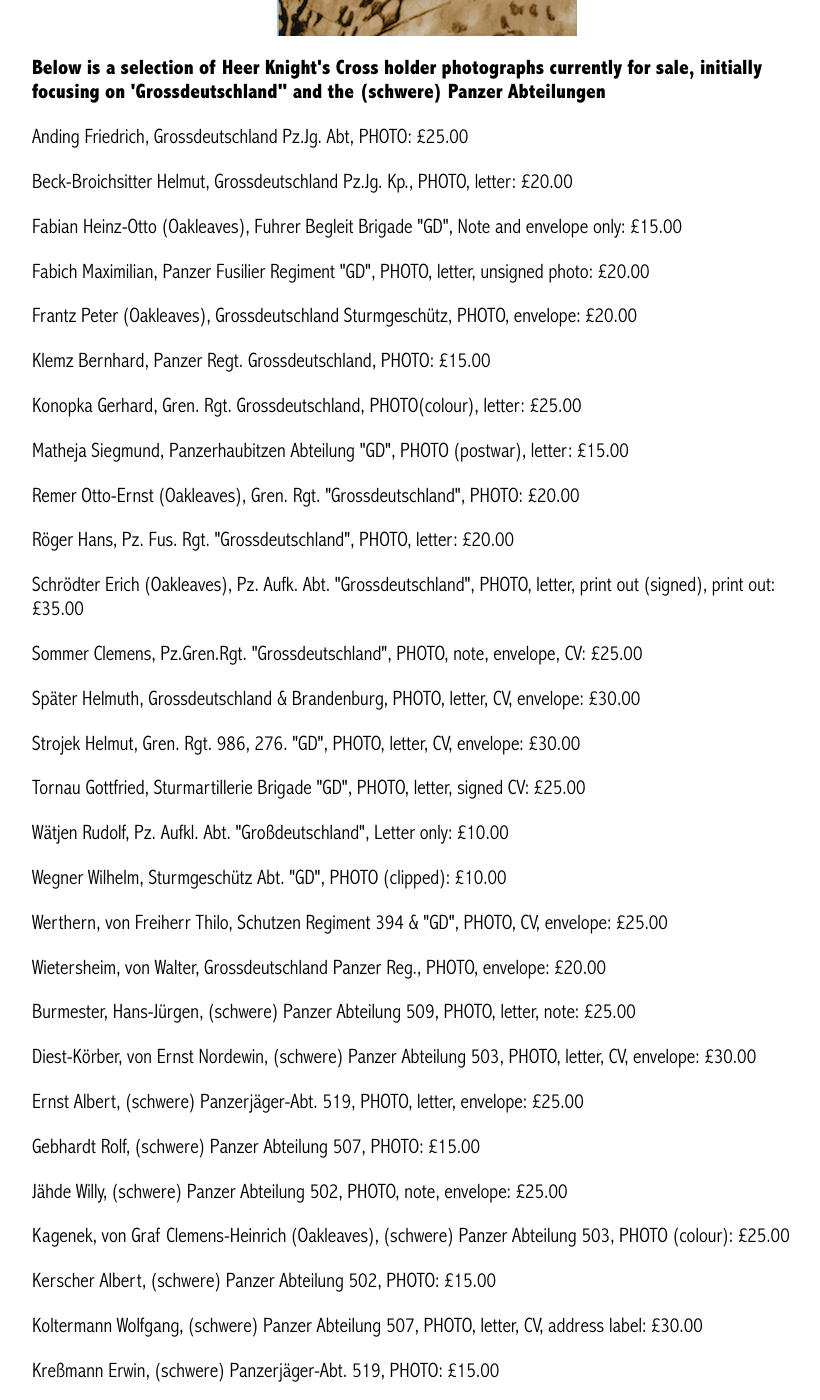
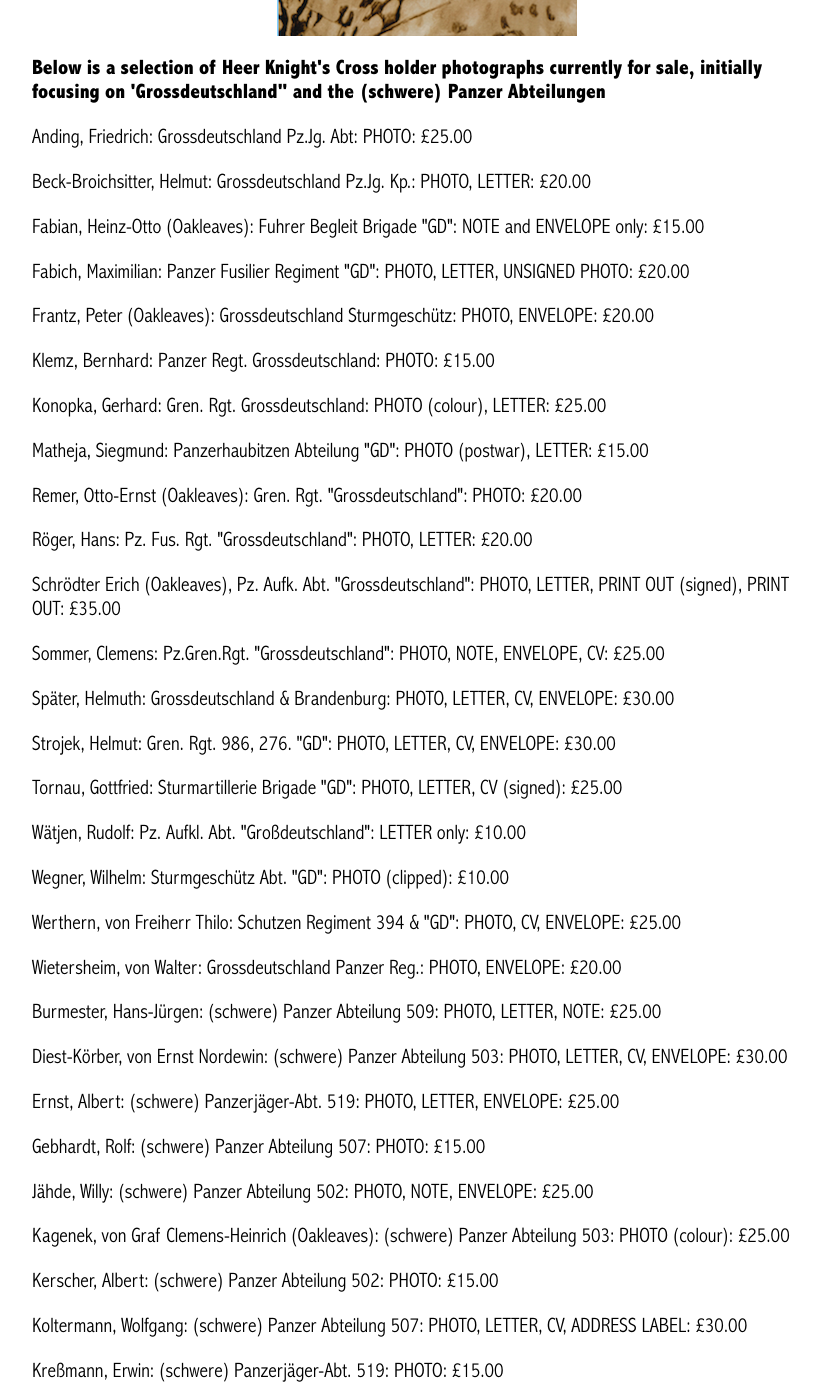
Before and after one commit to lahphotographs/lahphotographs.github.com, a Jekyll site: the page built from reich_detail.md, in a window 1280 px wide and 1400 px high, scrolled down 703 px. Shown: the whole window, without its empty margins (213-1033 px from the left). Built offline with Jekyll 4.4.1, drawn with Linux system fonts in a browser that asks for light colours; some of the changed text lies outside the part shown.

Commit message:
Update reich_detail.md

```diff
--- a/reich_detail.md
+++ b/reich_detail.md
@@ -9,36 +9,36 @@ class: book_cover
 <img src="./assets/Reich main cover 2.png" id="detail" class="center"/>
 <p><b>Below is a selection of Heer Knight's Cross holder photographs currently for sale, initially focusing on 'Grossdeutschland" and the (schwere) Panzer Abteilungen</b></p>
 
-<p>Anding	Friedrich,	Grossdeutschland Pz.Jg. Abt,	PHOTO: £25.00</p>
-<p>Beck-Broichsitter	Helmut, Grossdeutschland Pz.Jg. Kp., PHOTO, letter:	£20.00</p>
-<p>Fabian	Heinz-Otto (Oakleaves), Fuhrer Begleit Brigade "GD",	Note and envelope only:	£15.00</p>
-<p>Fabich	Maximilian, Panzer Fusilier Regiment "GD",	PHOTO, letter, unsigned photo: £20.00</p>
-<p>Frantz	Peter (Oakleaves), Grossdeutschland Sturmgeschütz,	PHOTO, envelope: £20.00</p>
-<p>Klemz	Bernhard, Panzer Regt. Grossdeutschland, PHOTO:	£15.00</p>
-<p>Konopka	Gerhard, Gren. Rgt. Grossdeutschland,	PHOTO(colour), letter:	£25.00</p>
-<p>Matheja	Siegmund, Panzerhaubitzen Abteilung "GD",	PHOTO (postwar), letter: £15.00</p>
-<p>Remer	Otto-Ernst (Oakleaves),	Gren. Rgt. "Grossdeutschland",	PHOTO: £20.00</p>
-<p>Röger	Hans, Pz. Fus. Rgt. "Grossdeutschland",	PHOTO, letter:	£20.00</p>
-<p>Schrödter	Erich	(Oakleaves), Pz. Aufk. Abt. "Grossdeutschland",	PHOTO, letter, print out (signed), print out:	£35.00</p>
-<p>Sommer	Clemens, Pz.Gren.Rgt. "Grossdeutschland",	PHOTO, note, envelope, CV:	£25.00</p>
-<p>Später	Helmuth, Grossdeutschland & Brandenburg,	PHOTO, letter, CV, envelope:	£30.00</p>
-<p>Strojek	Helmut, Gren. Rgt. 986, 276. "GD",	PHOTO, letter, CV, envelope:	£30.00</p>
-<p>Tornau	Gottfried, Sturmartillerie Brigade "GD",	PHOTO, letter, signed CV:	£25.00</p>
-<p>Wätjen	Rudolf, Pz. Aufkl. Abt. "Großdeutschland",	Letter only: £10.00</p>
-<p>Wegner	Wilhelm, Sturmgeschütz Abt. "GD",	PHOTO (clipped):	£10.00</p>
-<p>Werthern, von	Freiherr Thilo, Schutzen Regiment 394 & "GD",	PHOTO, CV, envelope:	£25.00</p>
-<p>Wietersheim, von	Walter, Grossdeutschland Panzer Reg., PHOTO, envelope:	£20.00</p>
+<p>Anding,	Friedrich:	Grossdeutschland Pz.Jg. Abt:	PHOTO: £25.00</p>
+<p>Beck-Broichsitter,	Helmut: Grossdeutschland Pz.Jg. Kp.: PHOTO, LETTER:	£20.00</p>
+<p>Fabian,	Heinz-Otto (Oakleaves): Fuhrer Begleit Brigade "GD":	NOTE and ENVELOPE only:	£15.00</p>
+<p>Fabich,	Maximilian: Panzer Fusilier Regiment "GD":	PHOTO, LETTER, UNSIGNED PHOTO: £20.00</p>
+<p>Frantz,	Peter (Oakleaves): Grossdeutschland Sturmgeschütz:	PHOTO, ENVELOPE: £20.00</p>
+<p>Klemz,	Bernhard: Panzer Regt. Grossdeutschland: PHOTO:	£15.00</p>
+<p>Konopka,	Gerhard: Gren. Rgt. Grossdeutschland:	PHOTO (colour), LETTER:	£25.00</p>
+<p>Matheja,	Siegmund: Panzerhaubitzen Abteilung "GD":	PHOTO (postwar), LETTER: £15.00</p>
+<p>Remer,	Otto-Ernst (Oakleaves):	Gren. Rgt. "Grossdeutschland":	PHOTO: £20.00</p>
+<p>Röger,	Hans: Pz. Fus. Rgt. "Grossdeutschland":	PHOTO, LETTER:	£20.00</p>
+<p>Schrödter	Erich	(Oakleaves), Pz. Aufk. Abt. "Grossdeutschland":	PHOTO, LETTER, PRINT OUT (signed), PRINT OUT:	£35.00</p>
+<p>Sommer,	Clemens: Pz.Gren.Rgt. "Grossdeutschland":	PHOTO, NOTE, ENVELOPE, CV:	£25.00</p>
+<p>Später,	Helmuth: Grossdeutschland & Brandenburg:	PHOTO, LETTER, CV, ENVELOPE:	£30.00</p>
+<p>Strojek,	Helmut: Gren. Rgt. 986, 276. "GD":	PHOTO, LETTER, CV, ENVELOPE:	£30.00</p>
+<p>Tornau,	Gottfried: Sturmartillerie Brigade "GD":	PHOTO, LETTER, CV (signed):	£25.00</p>
+<p>Wätjen,	Rudolf: Pz. Aufkl. Abt. "Großdeutschland":	LETTER only: £10.00</p>
+<p>Wegner,	Wilhelm: Sturmgeschütz Abt. "GD":	PHOTO (clipped):	£10.00</p>
+<p>Werthern, von	Freiherr Thilo: Schutzen Regiment 394 & "GD":	PHOTO, CV, ENVELOPE:	£25.00</p>
+<p>Wietersheim, von	Walter: Grossdeutschland Panzer Reg.: PHOTO, ENVELOPE:	£20.00</p>
 
-<p>Burmester,	Hans-Jürgen, (schwere) Panzer Abteilung 509,	PHOTO, letter, note: £25.00</p>
-<p>Diest-Körber, von	Ernst Nordewin, (schwere) Panzer Abteilung 503,	PHOTO, letter, CV, envelope: £30.00</p>
-<p>Ernst	Albert, (schwere) Panzerjäger-Abt. 519,	PHOTO, letter, envelope: £25.00</p>
-<p>Gebhardt	Rolf, (schwere) Panzer Abteilung 507,	PHOTO: £15.00</p>
-<p>Jähde	Willy, (schwere) Panzer Abteilung 502, PHOTO, note, envelope:	£25.00</p>
-<p>Kagenek, von	Graf Clemens-Heinrich	(Oakleaves), (schwere) Panzer Abteilung 503,	PHOTO (colour): £25.00</p>
-<p>Kerscher	Albert, (schwere) Panzer Abteilung 502,	PHOTO: £15.00</p>
-<p>Koltermann	Wolfgang, (schwere) Panzer Abteilung 507,	PHOTO, letter, CV, address label:	£30.00</p>
-<p>Kreßmann	Erwin, (schwere) Panzerjäger-Abt. 519,	PHOTO:	£15.00</p>
-<p>Reuter	Erich, (schwere) Panzerjäger Abt. 519,	PHOTO, letter, envelope, print out:	£30.00</p>
-<p>Scherf	Walter, (schwere) Panzer Abteilung 503,	PHOTO: £15.00</p>
-<p>Wirsching	Maximilian, (schwere) Panzer Abteilung 507,	PHOTO, letter: £20.00</p>
+<p>Burmester,	Hans-Jürgen: (schwere) Panzer Abteilung 509:	PHOTO, LETTER, NOTE: £25.00</p>
+<p>Diest-Körber, von	Ernst Nordewin: (schwere) Panzer Abteilung 503:	PHOTO, LETTER, CV, ENVELOPE: £30.00</p>
+<p>Ernst,	Albert: (schwere) Panzerjäger-Abt. 519:	PHOTO, LETTER, ENVELOPE: £25.00</p>
+<p>Gebhardt,	Rolf: (schwere) Panzer Abteilung 507:	PHOTO: £15.00</p>
+<p>Jähde,	Willy: (schwere) Panzer Abteilung 502: PHOTO, NOTE, ENVELOPE:	£25.00</p>
+<p>Kagenek, von	Graf Clemens-Heinrich	(Oakleaves): (schwere) Panzer Abteilung 503:	PHOTO (colour): £25.00</p>
+<p>Kerscher,	Albert: (schwere) Panzer Abteilung 502:	PHOTO: £15.00</p>
+<p>Koltermann,	Wolfgang: (schwere) Panzer Abteilung 507:	PHOTO, LETTER, CV, ADDRESS LABEL:	£30.00</p>
+<p>Kreßmann,	Erwin: (schwere) Panzerjäger-Abt. 519:	PHOTO:	£15.00</p>
+<p>Reuter,	Erich: (schwere) Panzerjäger Abt. 519:	PHOTO, LETTER, ENVELOPE, PRINT OUT:	£30.00</p>
+<p>Scherf,	Walter: (schwere) Panzer Abteilung 503:	PHOTO: £15.00</p>
+<p>Wirsching,	Maximilian: (schwere) Panzer Abteilung 507:	PHOTO, LETTER: £20.00</p>
 </div>
```
